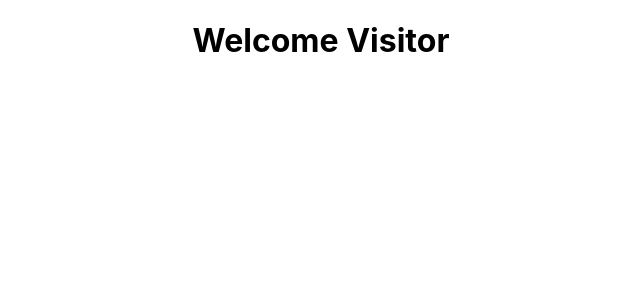
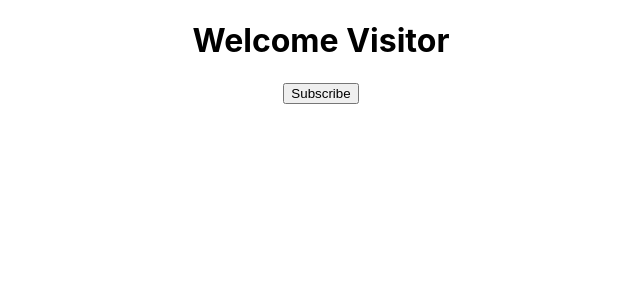
Before and after one commit to nilankh/LearningReact, a React (Create React App) app: page / in a window 1280 px wide. Shown: the top 300 px of the page, without its empty margins (319-959 px from the left). Built offline with nearby package versions, Linux system fonts and the light colour scheme.

Commit message:
learned about state completed

```diff
--- a/src/components/Message.js
+++ b/src/components/Message.js
@@ -16,17 +16,29 @@ class Message extends Component {
 
         }
     }
-
+    changeMessage() {
+        this.setState({
+            message:'Thank you for subscribing'
+        })
+        // this methods accepts an object which is nothing but new state of the component in the new state all we need is the message to ty for subsribimg
+    }
 
     render() {
     return (
-        <h1>
-            {/* Welcome Visitor */}
-            {/* second step is to bind this state vaue in render function adn we do this very similar to props */}
-            {this.state.message}
-        </h1>
+        <div>
+            <h1>
+                {/* Welcome Visitor */}
+                {/* second step is to bind this state vaue in render function adn we do this very similar to props */}
+                {this.state.message}
+
+            </h1>
+            {/* steps3 at HTML element for a button element */}
+                <button onClick= {() => this.changeMessage()} >Subscribe</button>
+
+        </div>
+
     )
     }
 }
-
+// A state is nothing but an object that is privately mainted inside a component, a state can influence whast is rendered in browser and state can be changed within the component
 export default Message;
```
